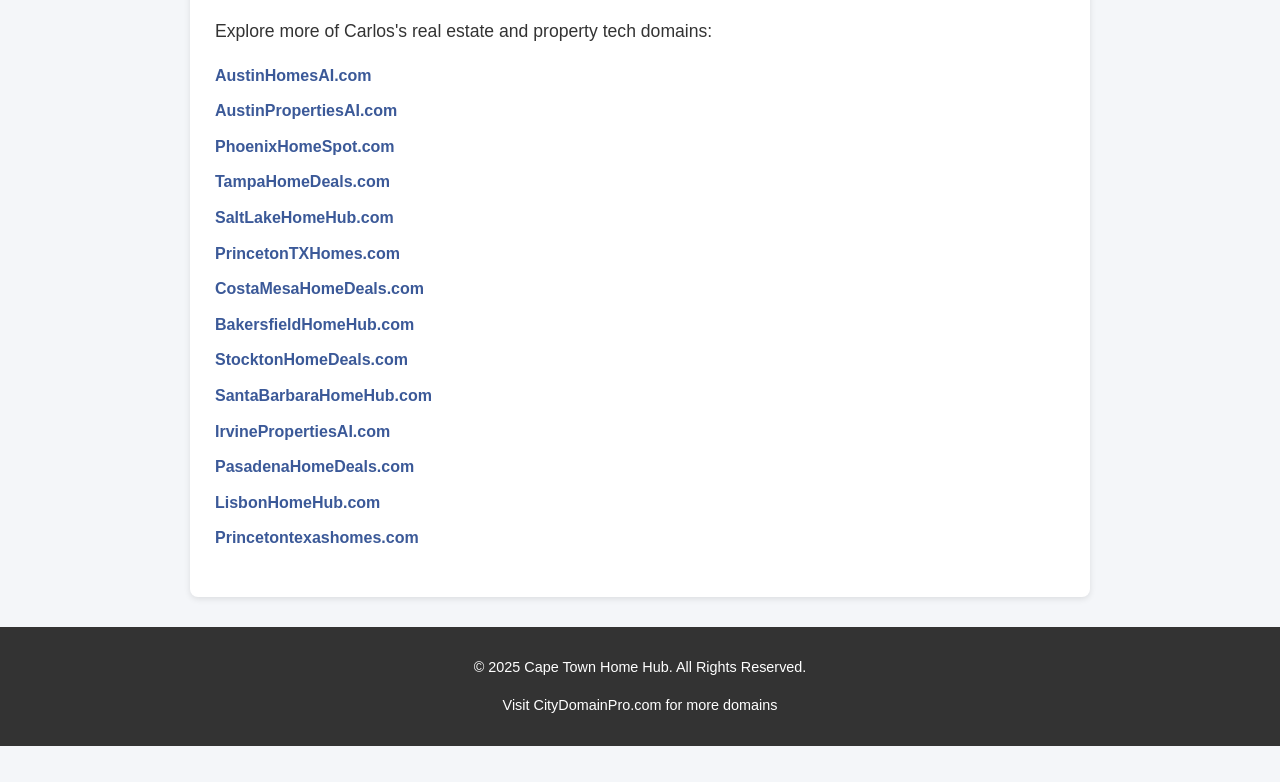
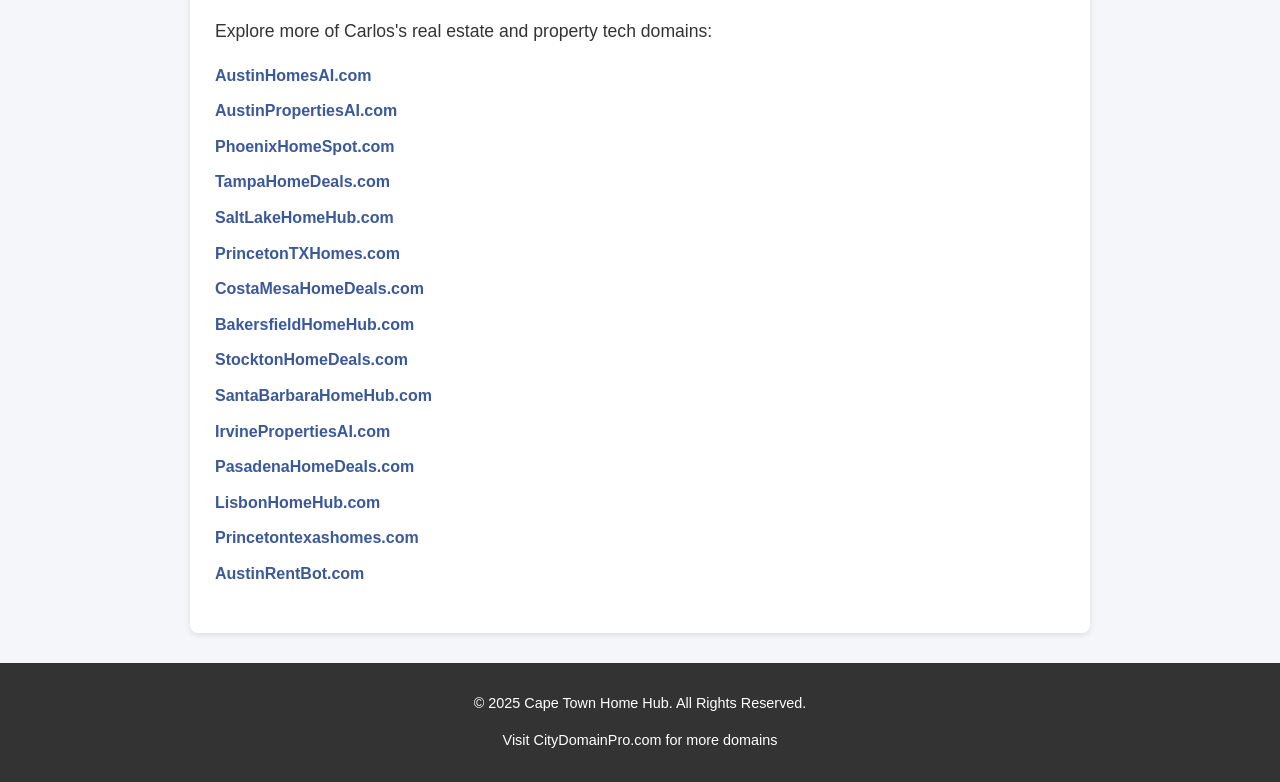
Before and after one commit to caly27/capetownhomehub.com, a plain HTML site: page index.html in a window 1280 px wide. Shown: the part 1091-1873 px from the top of the page. Before the commit the page ends 1837 px from the top, so only its background shows below. Drawn offline with Linux system fonts and the light colour scheme.

Commit message:
index.html

```diff
--- a/index.html
+++ b/index.html
@@ -237,6 +237,7 @@
       <li><a href="http://PasadenaHomeDeals.com" target="_blank">PasadenaHomeDeals.com</a></li>
       <li><a href="http://LisbonHomeHub.com" target="_blank">LisbonHomeHub.com</a></li>
       <li><a href="http://Princetontexashomes.com" target="_blank">Princetontexashomes.com</a></li>
+      <li><a href="http://AustinRentBot.com" target="_blank">AustinRentBot.com</a></li>
     </ul>
   </section>
 
```
